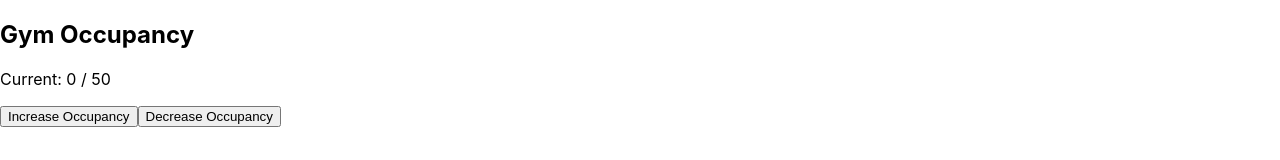
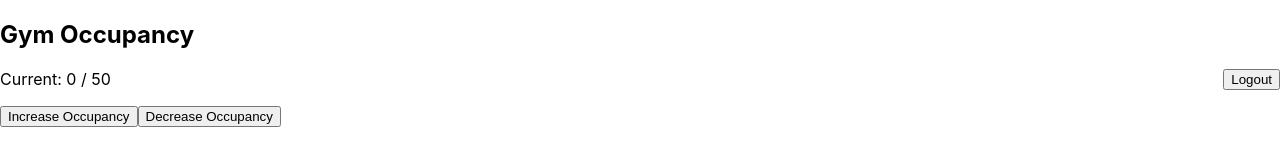
Before and after one commit to jaywmz/CSC3104-Cloud-and-Distributed-Computing-GYM, a React (Create React App) app in the folder client/gym-booking/: page /occupancy-page in a window 1280 px wide. Shown: the top 160 px of the page. Built offline with nearby package versions, Linux system fonts and the light colour scheme; no server answers; sample sign-in values are in the browser's storage.

Commit message:
feat:
update redirection block url. (cant go into /bookings etc) need to login then will redirect else logout will redirect to login page

```diff
--- a/client/gym-booking/src/App.js
+++ b/client/gym-booking/src/App.js
@@ -4,6 +4,7 @@
 import RegisterPage from './pages/RegisterPage';
 import BookingPage from './pages/BookingPage';
 import OccupancyPage from './pages/OccupancyPage';
+import ProtectedRoute from './components/ProtectedRoute'; // Import ProtectedRoute
 
 const App = () => {
   return (
@@ -11,8 +12,25 @@
       <Routes>
         <Route path="/login" element={<LoginPage />} />
         <Route path="/register" element={<RegisterPage />} />
-        <Route path="/bookings" element={<BookingPage />} />
-        <Route path="/occupancy-page" element={<OccupancyPage />} />
+
+        {/* Protect the bookings and occupancy routes */}
+        <Route
+          path="/bookings"
+          element={
+            <ProtectedRoute>
+              <BookingPage />
+            </ProtectedRoute>
+          }
+        />
+
+        <Route
+          path="/occupancy-page"
+          element={
+            <ProtectedRoute>
+              <OccupancyPage />
+            </ProtectedRoute>
+          }
+        />
       </Routes>
     </Router>
   );
--- /dev/null
+++ b/client/gym-booking/src/components/ProtectedRoute.js
@@ -0,0 +1,17 @@
+import React from 'react';
+import { Navigate } from 'react-router-dom';
+
+// ProtectedRoute component
+const ProtectedRoute = ({ children }) => {
+  const token = localStorage.getItem('token'); // Check if token is present in localStorage
+
+  // If there's no token, redirect to login page
+  if (!token) {
+    return <Navigate to="/login" replace />;
+  }
+
+  // If token exists, render the requested component
+  return children;
+};
+
+export default ProtectedRoute; // Make sure to export the component
--- a/client/gym-booking/src/pages/BookingPage.js
+++ b/client/gym-booking/src/pages/BookingPage.js
@@ -47,9 +47,18 @@
     }
   };
 
+  // Handle logout
+  const handleLogout = () => {
+    localStorage.removeItem('token'); // Remove the token from localStorage
+    window.location.href = '/login';  // Redirect to the login page
+  };
+
   return (
     <div>
       <h2>Gym Bookings</h2>
+
+      {/* Logout Button */}
+      <button onClick={handleLogout} style={{ float: 'right' }}>Logout</button>
 
       {/* Loading Indicator */}
       {loading && <p>Loading...</p>}
--- a/client/gym-booking/src/pages/OccupancyPage.js
+++ b/client/gym-booking/src/pages/OccupancyPage.js
@@ -19,9 +19,19 @@
     fetchOccupancy(); // Refresh occupancy data
   };
 
+  // Handle logout
+  const handleLogout = () => {
+    localStorage.removeItem('token'); // Remove the token from localStorage
+    window.location.href = '/login';  // Redirect to the login page
+  };
+
   return (
     <div>
       <h2>Gym Occupancy</h2>
+
+      {/* Logout Button */}
+      <button onClick={handleLogout} style={{ float: 'right' }}>Logout</button>
+
       <p>
         Current: {occupancy.current} / {occupancy.max}
       </p>
```
